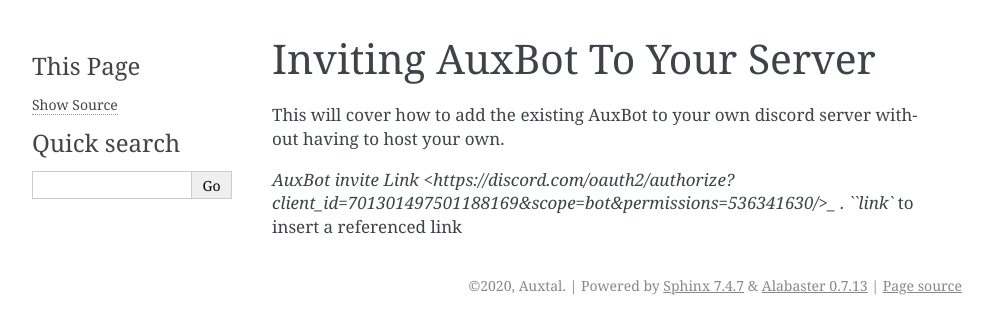
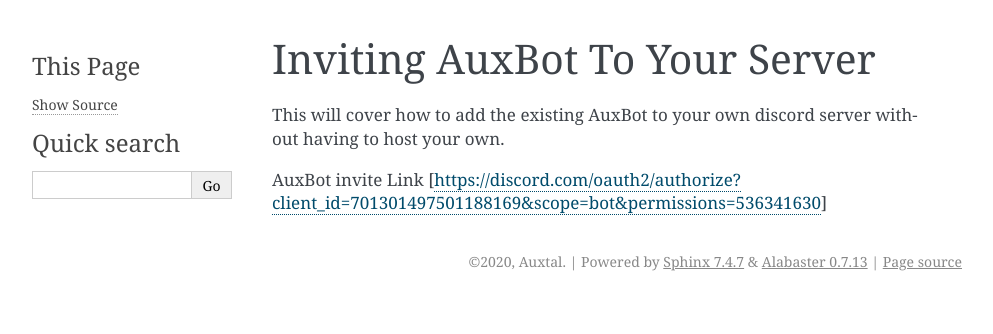
Before and after one commit to auxbot-discord-bot/docs, a Sphinx documentation site: the page built from docs/pages/inviting-the-bot.rst, in a window 1280 px wide. Shown: the top 334 px of the page, without its empty margins (148-1141 px from the left). Built offline with Sphinx 7.4.7, drawn with Linux system fonts in a browser that asks for light colours.

Commit message:
AuxBot Docs Changed AuxBot Invite Link In index.rest

```diff
--- a/docs/pages/inviting-the-bot.rst
+++ b/docs/pages/inviting-the-bot.rst
@@ -4,4 +4,4 @@
 
 This will cover how to add the existing AuxBot to your own discord server without having to host your own.
 
-`AuxBot invite Link <https://discord.com/oauth2/authorize?client_id=701301497501188169&scope=bot&permissions=536341630/>_ . ``link`` to insert a referenced link
+AuxBot invite Link [https://discord.com/oauth2/authorize?client_id=701301497501188169&scope=bot&permissions=536341630]
```
